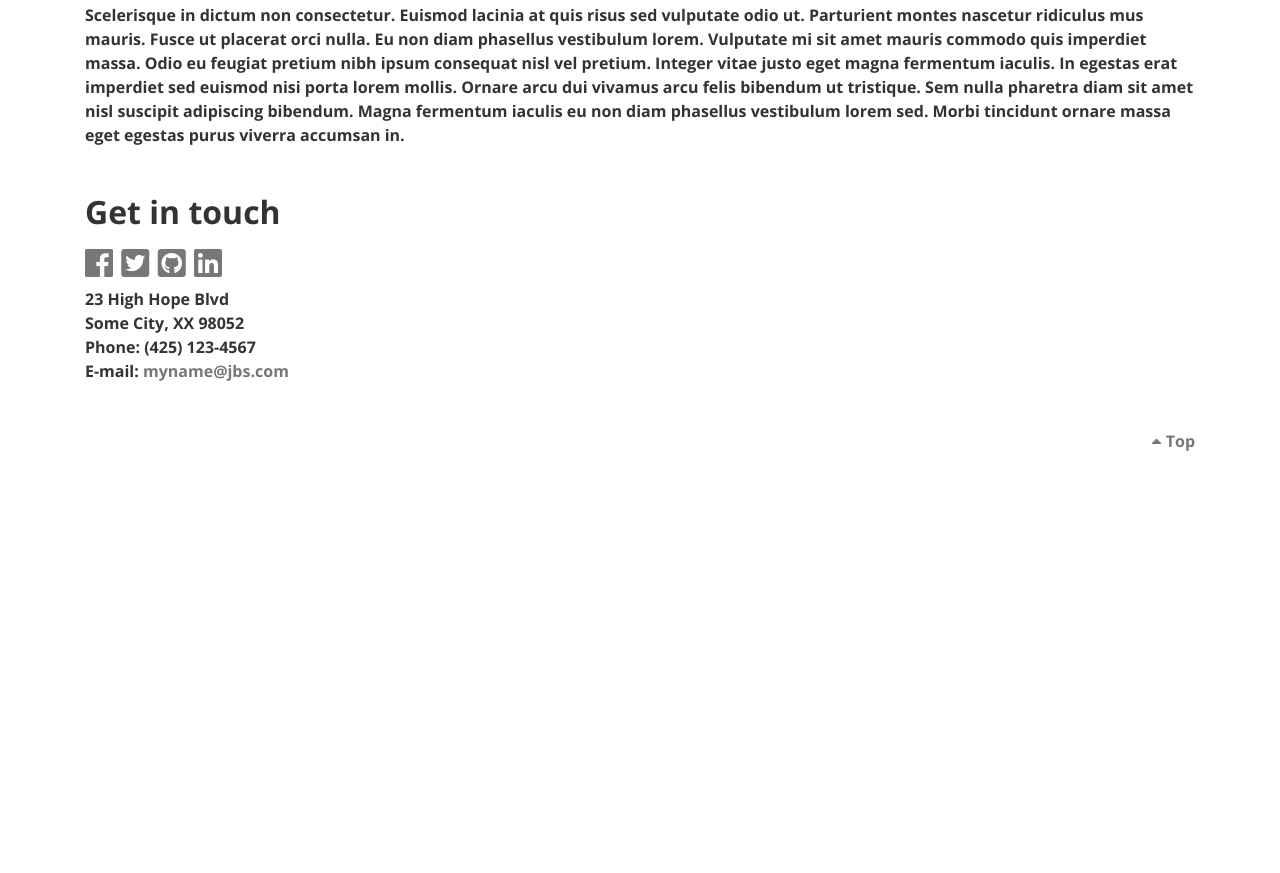
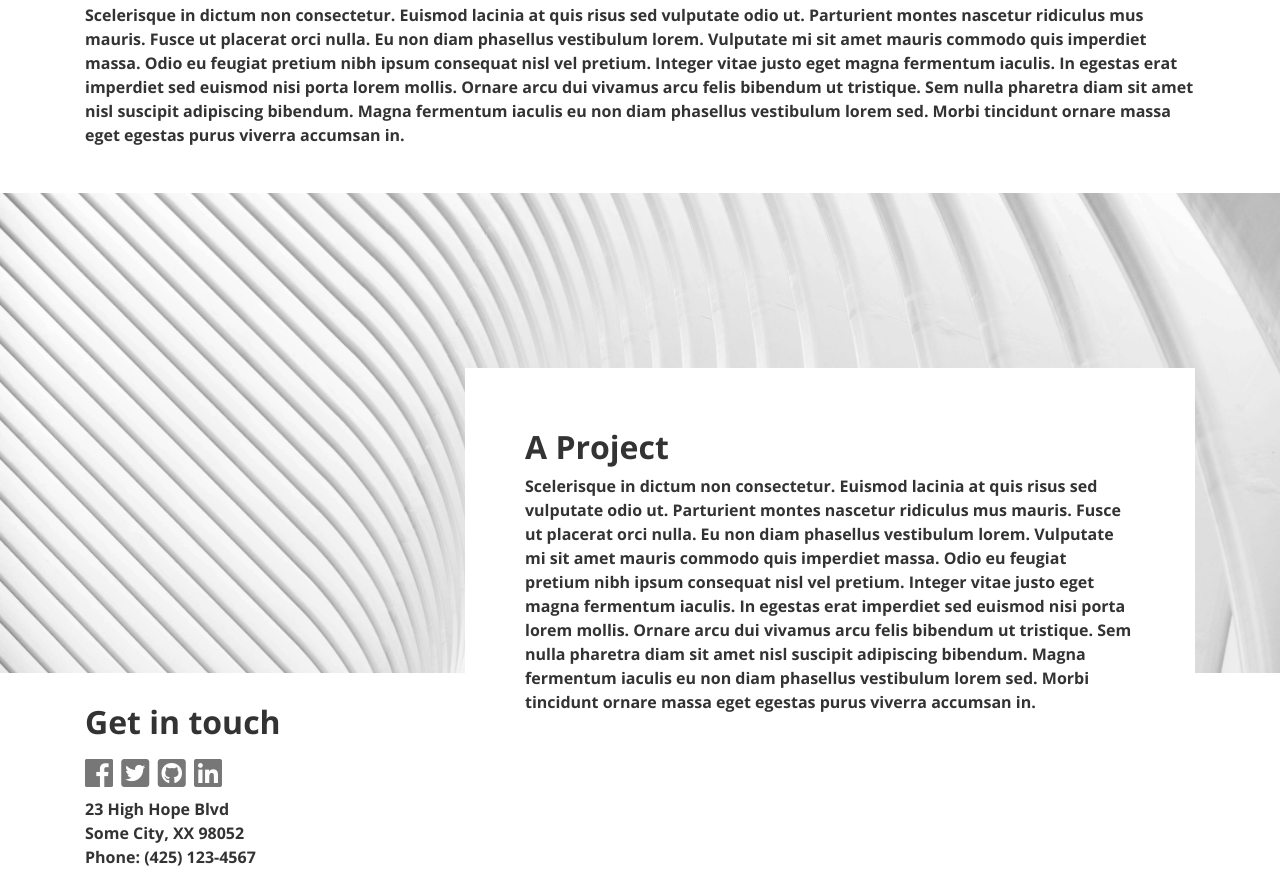
Before and after one commit to wys-is-wyg/Portfolio, a plain HTML site: page index.html in a window 1280 px wide. Shown: the part 2275-3148 px from the top of the page. Before the commit the page ends 2728 px from the top, so only its background shows below. Drawn offline with nearby package versions, Linux system fonts and the light colour scheme.

Commit message:
added animations

```diff
--- a/css/style.css
+++ b/css/style.css
@@ -161,3 +161,19 @@ header{
 #svg{
   padding: 100px 0 70px;
 }
+
+/* Hero Article */
+#hero{
+  height: 60vh;
+  width: 100%;
+  padding-top: 20vh;
+  background: url(../img/bw2.jpg) no-repeat center center fixed;
+  -webkit-background-size: cover;
+  -moz-background-size: cover;
+  -o-background-size: cover;
+  background-size: cover;
+}
+#hero .rellax{
+  background: #fff;
+  padding: 60px;
+}
--- a/index.html
+++ b/index.html
@@ -130,6 +130,18 @@
         </div>
       </div>
     </section>
+    <section id="hero">
+      <div class="container">
+        <div class="row justify-content-end">
+          <div class="col-8">
+            <div class="rellax" data-rellax-speed="1">
+              <h2>A Project</h2>
+              <p>Scelerisque in dictum non consectetur. Euismod lacinia at quis risus sed vulputate odio ut. Parturient montes nascetur ridiculus mus mauris. Fusce ut placerat orci nulla. Eu non diam phasellus vestibulum lorem. Vulputate mi sit amet mauris commodo quis imperdiet massa. Odio eu feugiat pretium nibh ipsum consequat nisl vel pretium. Integer vitae justo eget magna fermentum iaculis. In egestas erat imperdiet sed euismod nisi porta lorem mollis. Ornare arcu dui vivamus arcu felis bibendum ut tristique. Sem nulla pharetra diam sit amet nisl suscipit adipiscing bibendum. Magna fermentum iaculis eu non diam phasellus vestibulum lorem sed. Morbi tincidunt ornare massa eget egestas purus viverra accumsan in.</p>
+            </div>
+          </div>
+        </div>
+      </div>
+    </section>
     <section id="contact">
       <div class="container">
         <div class="row">
```
